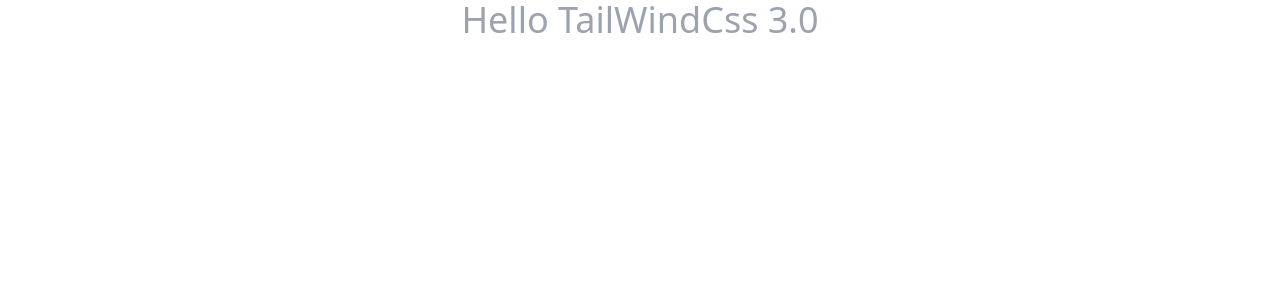
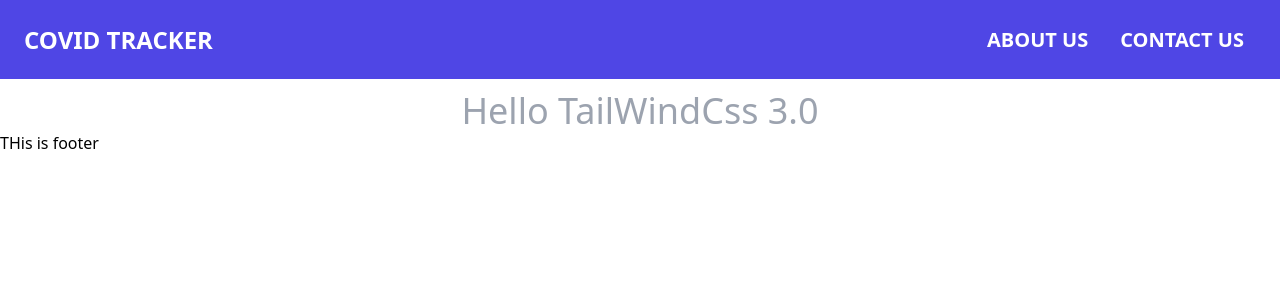
Before and after one commit to arif2494/covid-tracker, a Next.js app: page / in a window 1280 px wide. Shown: the top 300 px of the page. Built offline with nearby package versions, Linux system fonts and the light colour scheme.

Commit message:
navbar added

```diff
--- /dev/null
+++ b/components/Footer.js
@@ -0,0 +1,9 @@
+const Footer = () => {
+  return (
+    <div>
+      <h1>THis is footer</h1>
+    </div>
+  );
+};
+
+export default Footer;
--- /dev/null
+++ b/components/Header.js
@@ -0,0 +1,53 @@
+import { useState } from "react";
+import { VscThreeBars } from "react-icons/vsc";
+const Header = () => {
+  const [navbarOpen, setNavbarOpen] = useState(false);
+  return (
+    <nav className='relative flex flex-wrap items-center justify-between px-2 py-3 bg-indigo-600 mb-3'>
+      <div className='container px-4 mx-auto flex flex-wrap items-center justify-between'>
+        <div className='w-full relative flex justify-between lg:w-auto lg:static lg:block lg:justify-start'>
+          <a
+            className='text-2xl font-bold leading-relaxed inline-block mr-4 py-2 whitespace-nowrap uppercase text-white'
+            href='#pablo'
+          >
+            Covid Tracker
+          </a>
+          <button
+            className='text-white cursor-pointer text-xl leading-none px-3 py-1 border border-solid border-transparent rounded bg-transparent block lg:hidden outline-none focus:outline-none'
+            type='button'
+            onClick={() => setNavbarOpen(!navbarOpen)}
+          >
+            <VscThreeBars className='text-3xl' />
+          </button>
+        </div>
+        <div
+          className={
+            "lg:flex flex-grow items-center" +
+            (navbarOpen ? " flex" : " hidden")
+          }
+          id='example-navbar-danger'
+        >
+          <ul className='flex flex-col lg:flex-row list-none lg:ml-auto'>
+            <li className='nav-item'>
+              <a
+                className='px-3 py-2 flex items-center text-xl uppercase font-bold leading-snug text-white hover:opacity-75'
+                href='#pablo'
+              >
+                <span className='ml-2 '>About Us</span>
+              </a>
+            </li>
+            <li className='nav-item'>
+              <a
+                className='px-3 py-2 flex items-center text-xl uppercase font-bold leading-snug text-white hover:opacity-75'
+                href='#pablo'
+              >
+                <span className='ml-2'>Contact Us</span>
+              </a>
+            </li>
+          </ul>
+        </div>
+      </div>
+    </nav>
+  );
+};
+export default Header;
--- /dev/null
+++ b/components/Layout.js
@@ -0,0 +1,14 @@
+import Footer from "./Footer";
+import Header from "./Header";
+
+const Layout = ({ children }) => {
+  return (
+    <div>
+      <Header />
+      {children}
+      <Footer />
+    </div>
+  );
+};
+
+export default Layout;
--- a/package.json
+++ b/package.json
@@ -10,7 +10,9 @@
   "dependencies": {
     "next": "12.0.7",
     "react": "17.0.2",
-    "react-dom": "17.0.2"
+    "react-dom": "17.0.2",
+    "react-icons": "^4.3.1",
+    "recharts": "^2.1.6"
   },
   "devDependencies": {
     "autoprefixer": "^10.4.0",
--- a/pages/_app.js
+++ b/pages/_app.js
@@ -1,7 +1,12 @@
-import '../styles/globals.css'
+import Layout from "../components/Layout";
+import "../styles/globals.css";
 
 function MyApp({ Component, pageProps }) {
-  return <Component {...pageProps} />
+  return (
+    <Layout>
+      <Component {...pageProps} />
+    </Layout>
+  );
 }
 
-export default MyApp
+export default MyApp;
```
Also changed, not shown: 1 other file (tests, documents, lock files or other folders).
